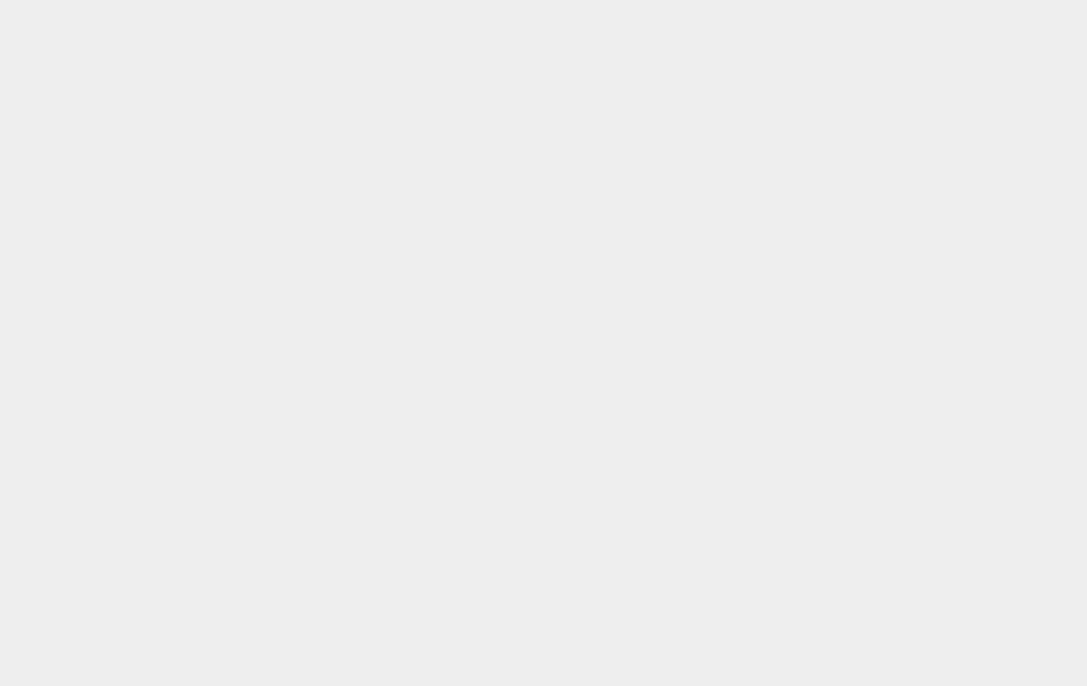
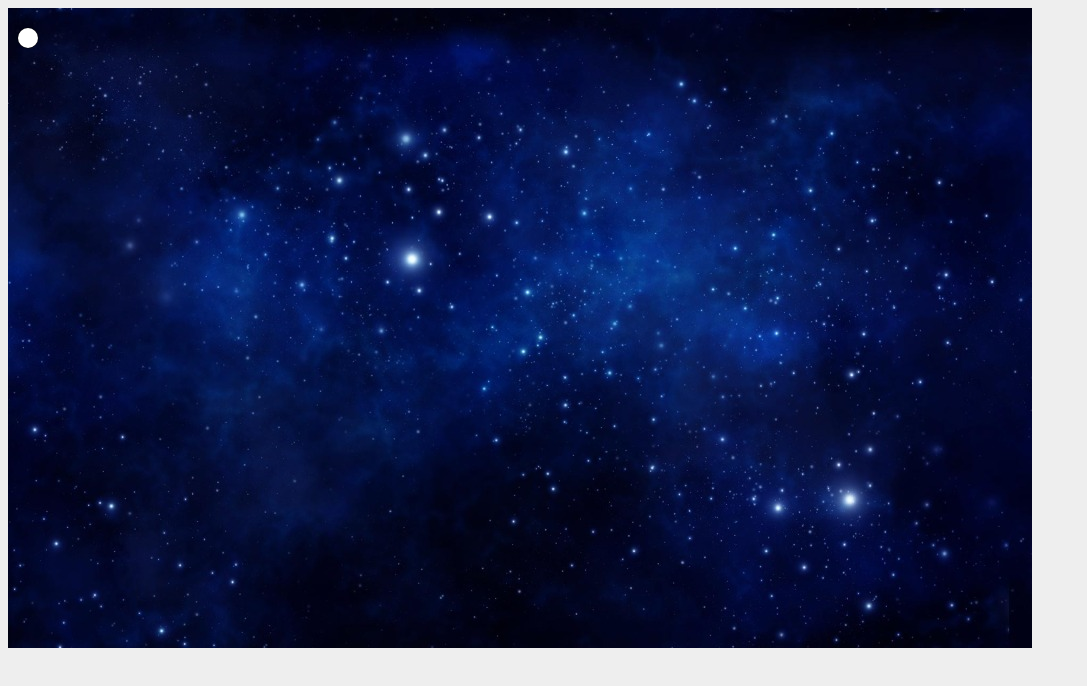
Before and after one commit to Kkkat/superpop, a website built with webpack: page dist/index.html in a window 1280 px wide. Shown: the whole page, without its empty margins (0-1087 px from the left). Built offline with nearby package versions, Linux system fonts and the light colour scheme; some packages are replaced by stand-ins of ours.

Commit message:
begin to code

```diff
--- a/package.json
+++ b/package.json
@@ -22,9 +22,11 @@
     "eslint-config-airbnb": "^11.1.0",
     "eslint-loader": "^1.5.0",
     "eslint-plugin-import": "^1.15.0",
+    "file-loader": "^0.9.0",
     "postcss-loader": "^0.13.0",
     "precss": "^1.4.0",
     "style-loader": "^0.13.1",
+    "url-loader": "^0.5.7",
     "webpack": "^1.13.2"
   }
 }
--- a/src/index.css
+++ b/src/index.css
@@ -1,4 +1,8 @@
 /* 测试 具体颜色 kat你改 */
-html{
+body{
     background-color: #eee;
 }
+
+canvas {
+	background-image: url("img/bg.jpg");
+}
--- a/src/index.js
+++ b/src/index.js
@@ -1 +1,30 @@
-// 主要的js, 名字可以改, 改完要在 ../super.js 那里也更改
+window.onload = function() {
+	var canvas = document.getElementById("ball");
+	if(canvas.getContext) {
+		var ctx = canvas.getContext("2d");
+		var ball = new Ball(ctx);
+	}
+
+}
+
+
+function Ball() {
+	this.init.apply(this, arguments);
+}
+
+Ball.prototype = {
+
+	init: function(ctx) {
+		this.drawABall(ctx, 20, 30, 10, "#fff");
+	},
+
+	drawABall: function(ctx, x, y, r, bColor) {
+		ctx.save();
+		ctx.fillStyle = bColor;
+		ctx.beginPath();
+		ctx.arc(x, y, r, 0, Math.PI*2, true);
+		ctx.closePath();
+		ctx.stroke();
+		ctx.fill();
+	}
+}
--- a/webpack.config.js
+++ b/webpack.config.js
@@ -25,10 +25,10 @@ module.exports = {
                 test: /\.css$/,
                 loaders: ["style", "css", "postcss"]
             },
-            // {
-            //     test: /\.(png|jpg)$/,
-            //     loader: 'url?limit=40000'
-            // },
+            {
+                test: /\.(png|jpg)$/,
+                loader: 'url?limit=40000'
+            },
             {
                 test: /\.jsx?$/,
                 loader: 'babel',
```
Also changed, not shown: dist/index.html, src/img/bg.jpg (added).
